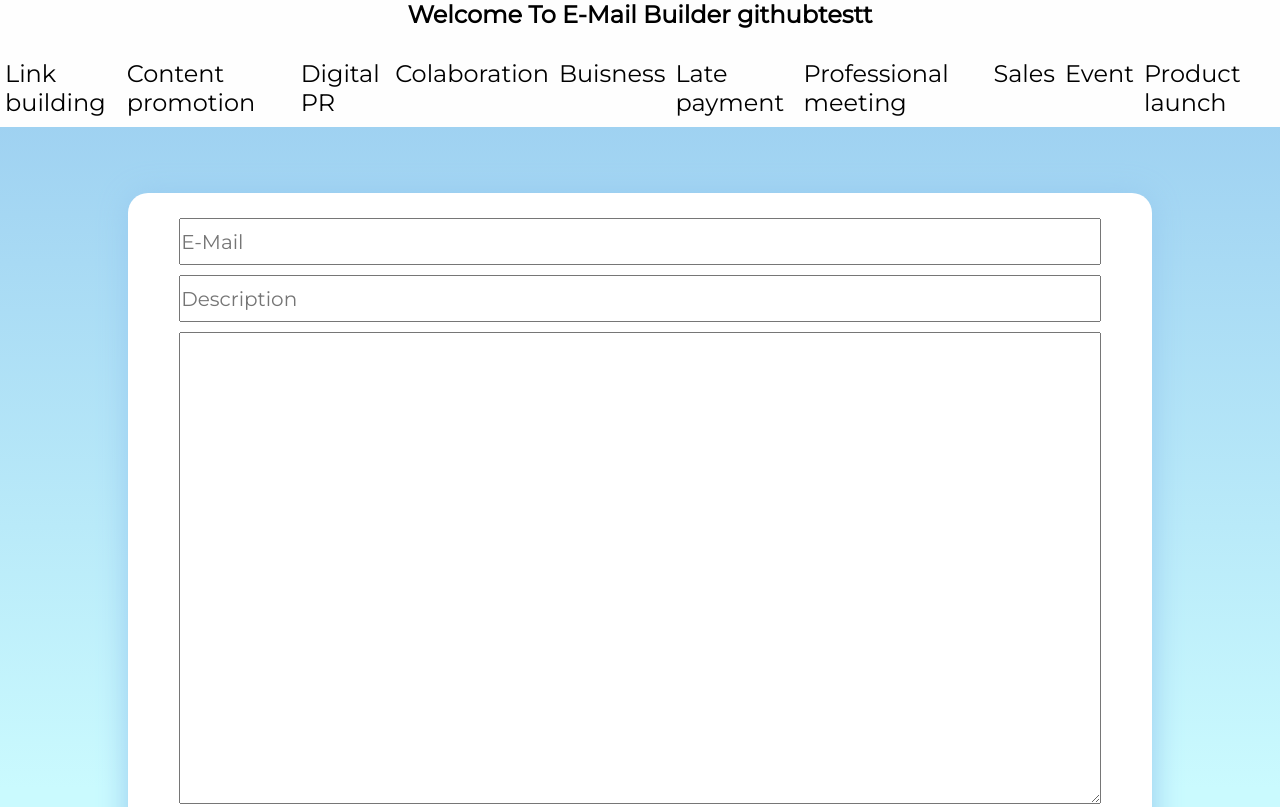
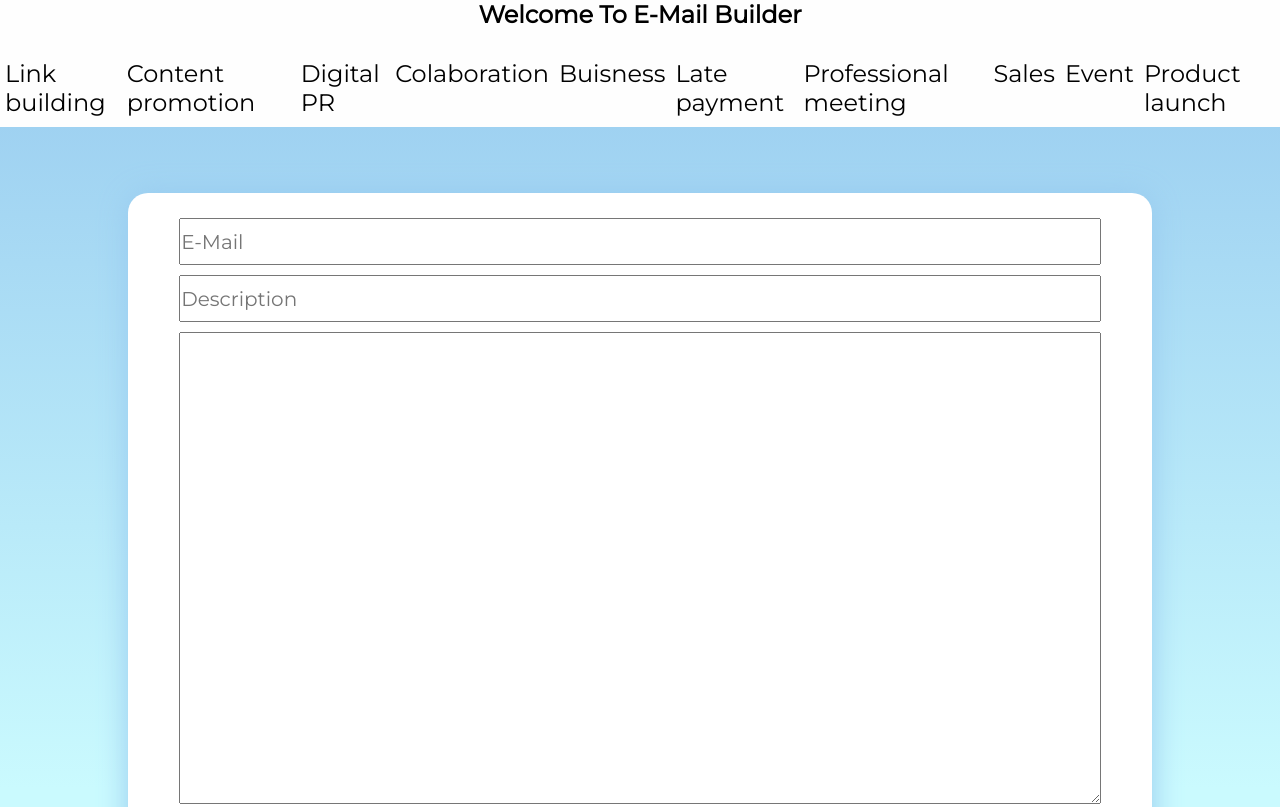
Before and after one commit to OskarMichalczuk/Simple-Email-Creator, a plain HTML site: page index.html in a window 1280 px wide. Shown: the top 807 px of the page. Drawn offline with Linux system fonts and the light colour scheme.

Commit message:
Update index.html

```diff
--- a/index.html
+++ b/index.html
@@ -10,7 +10,7 @@
 </head>
 <body>
     <div class="welcome">
-        <h2>Welcome To E-Mail Builder githubtestt</h2>
+        <h2>Welcome To E-Mail Builder</h2>
         <!-- <h2>Choose Category</h2> -->
     </div>
     <nav class="navbar">
```
